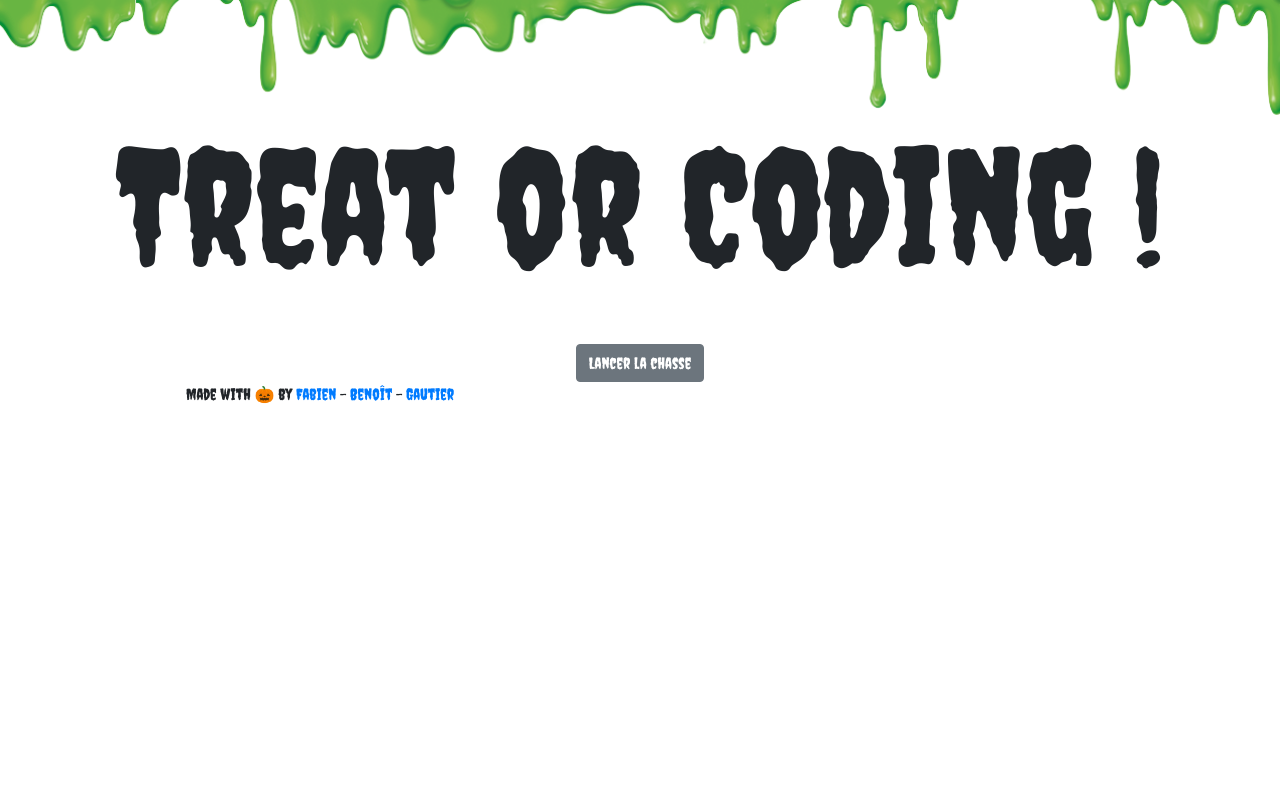
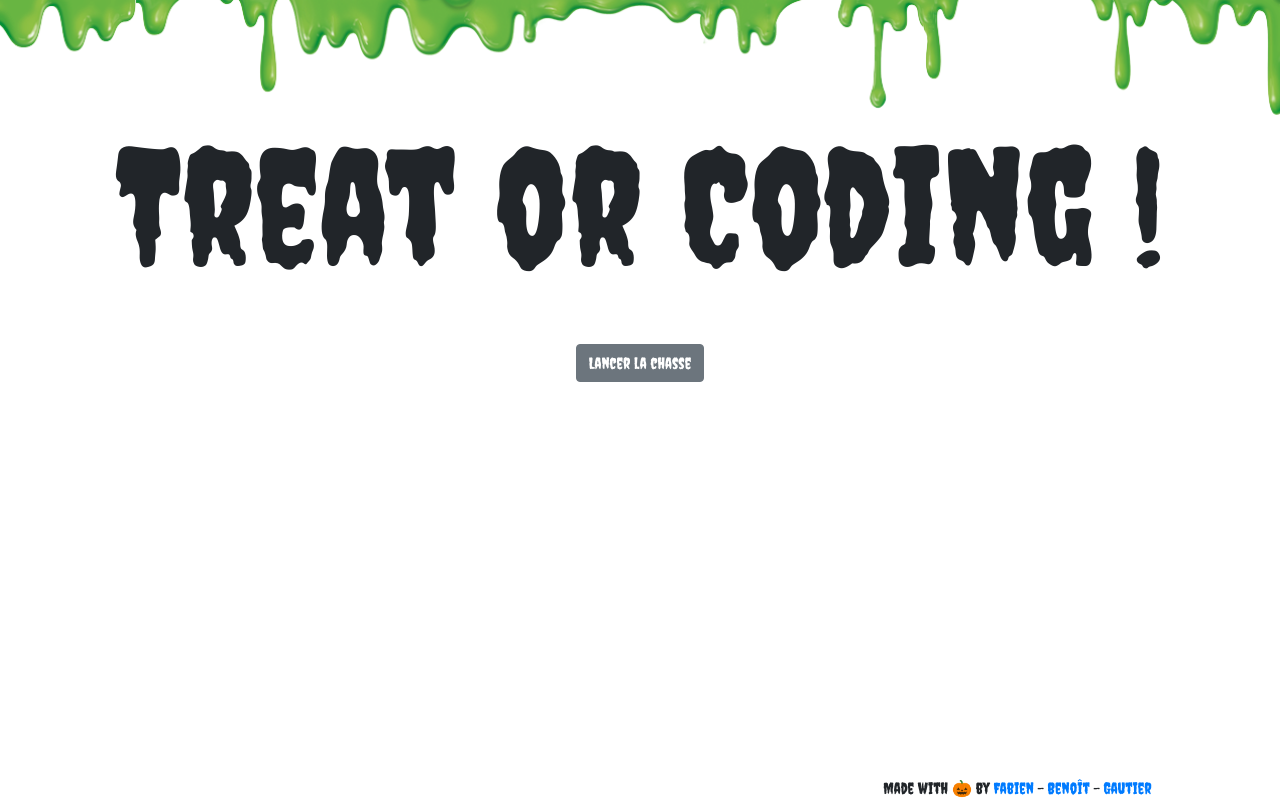
Before and after one commit to voortexx/reims-0918-js-hackathon-1-bfg, a React (Create React App) app in the folder app/: page / in a window 1280 px wide. Built offline with nearby package versions, Linux system fonts and the light colour scheme; no server answers.

Commit message:
fixed_footer

```diff
--- a/app/src/App.css
+++ b/app/src/App.css
@@ -57,6 +57,12 @@
 h5 {
   font-family: "Creepster", cursive;
 }
+
+.footer {
+  position: fixed;
+  bottom: 0;
+}
+
 .btn-primary {
   width: 350px;
   height: 350px;
--- a/app/src/App.js
+++ b/app/src/App.js
@@ -1,5 +1,5 @@
 import React, { Component } from "react";
-import { Container, Button } from "reactstrap";
+import { Container, Button, Row } from "reactstrap";
 
 import HomeButtons from "./HomeButtons";
 import Header from "./Header";
@@ -149,7 +149,9 @@ class App extends Component {
             />
           )}
         </Container>
-        <Footer />
+        <footer className="footer col-4 offset-8">
+          <Footer />
+        </footer>
       </div>
     );
   }
--- a/app/src/Footer.js
+++ b/app/src/Footer.js
@@ -4,7 +4,7 @@ import { Container, Row, Col } from "reactstrap";
 const Footer = () => (
   <Container fluid>
     <Row className="footer">
-      <Col className="wilders" sm="6">
+      <Col>
         Made with <span className="pumpkin">🎃</span> by{" "}
         <a
           className="test"
```
